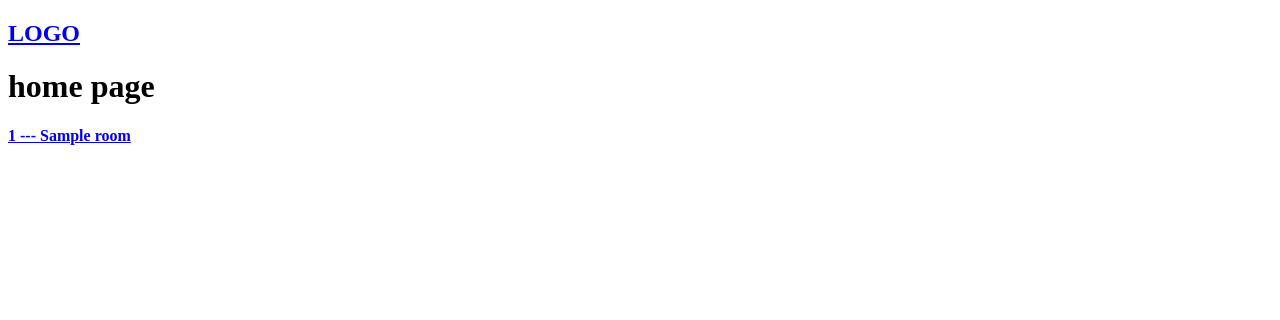
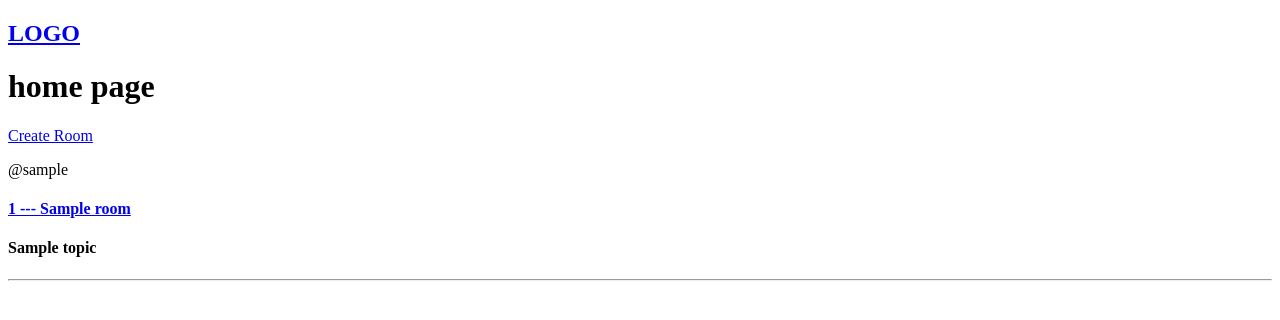
Before and after one commit to NikolozWDev/Back-end-practice, a Django app: page / in a window 1280 px wide. Shown: the top 320 px of the page. Run offline with Django 5.2, Linux system fonts and the light colour scheme; tables that the repository leaves empty hold one stand-in row (values such as "Sample post").

Commit message:
databases, adminpanel

```diff
--- a/firstpro/base/admin.py
+++ b/firstpro/base/admin.py
@@ -1,6 +1,8 @@
 from django.contrib import admin
 
 # Register your models here.
-from .models import Room
+from .models import Room, Topic, Message
 
+admin.site.register(Topic)
 admin.site.register(Room)
+admin.site.register(Message)
--- a/firstpro/base/models.py
+++ b/firstpro/base/models.py
@@ -1,9 +1,33 @@
 from django.db import models
+from django.contrib.auth.models import User
 
 # Create your models here.
 
+class Topic(models.Model):
+    name = models.CharField(max_length=200)
+
+    def __str__(self):
+        return self.name
+
+
 class Room(models.Model):
+    host = models.ForeignKey(User, on_delete=models.SET_NULL, null=True)
+    topic = models.ForeignKey(Topic, on_delete=models.SET_NULL, null=True)
     name = models.CharField(max_length=200)
     description = models.TextField(null=True, blank=True)
     created = models.DateTimeField(auto_now_add=True)
     updated = models.DateTimeField(auto_now=True)
+
+    def __str__(self):
+        return f"{self.name} (Host: {self.host.username if self.host else 'No host'}, Topic: {self.topic.name if self.topic else 'No topic'})"
+
+
+class Message(models.Model):
+    user = models.ForeignKey(User, on_delete=models.CASCADE)
+    room = models.ForeignKey(Room, on_delete=models.CASCADE)
+    body = models.TextField()
+    created = models.DateTimeField(auto_now_add=True)
+    updated = models.DateTimeField(auto_now=True)
+
+    def __str__(self):
+        return f'{self.user.username}: {self.body[:50]}'
--- a/firstpro/base/views.py
+++ b/firstpro/base/views.py
@@ -8,6 +8,8 @@ from .models import Room
 #     {'id': 3, 'name': 'Room 3'},
 # ]
 
+def main(request):
+    return render(request, 'main.html')
 def home(request):
     rooms = Room.objects.all()
     context = {'rooms': rooms}
@@ -16,5 +18,6 @@ def room(request, pk):
     room = Room.objects.get(id=pk)
     context = {'room': room}
     return render(request, 'room.html', context)
-def main(request):
-     return render(request, 'main.html')
+def room_form(request):
+    context = {}
+    return render(request, 'room_form.html', context)
--- a/firstpro/firstpro/urls.py
+++ b/firstpro/firstpro/urls.py
@@ -16,11 +16,11 @@ Including another URLconf
 """
 from django.contrib import admin
 from django.urls import path
-from base.views import home, room, main
+from base.views import home, room, room_form, main
 
 urlpatterns = [
     path('admin/', admin.site.urls),
     path('', home),
     path('room/<int:pk>/', room, name='room'),
-    path('main/', main)
+    path('create-room/', room_form, name='create-room' )
 ]
--- a/firstpro/templates/home.html
+++ b/firstpro/templates/home.html
@@ -6,10 +6,17 @@
 <h1>home page</h1>
 
 <div>
+    <a href="{% url 'create-room' %}">Create Room</a>
+</div>
+
+<div>
 
     {% for room in rooms %}
     <div>
+        <p>@{{room.host.username}}</p>
         <a href="{% url 'room' room.id %}"><h4>{{room.id}} --- {{room.name}}</h4></a>
+        <h4>{{room.topic}}</h4>
+        <hr>
     </div>
     {% endfor %}
 
--- a/firstpro/templates/main.html
+++ b/firstpro/templates/main.html
@@ -9,6 +9,7 @@
 
     {% include 'navbar.html' %}
 
+
     {% block content %}
 
     {% endblock %}
--- a/firstpro/templates/room.html
+++ b/firstpro/templates/room.html
@@ -2,4 +2,5 @@
 
 {% block content %}
 <h1>{{room.name}}</h1>
+<h3>{{room.description}}</h3>
 {% endblock %}
```
Also changed, not shown: firstpro/templates/room_form.html (added, +10 -0 lines), firstpro/base/migrations/0002_topic_room_host_message_room_topic.py (added).
